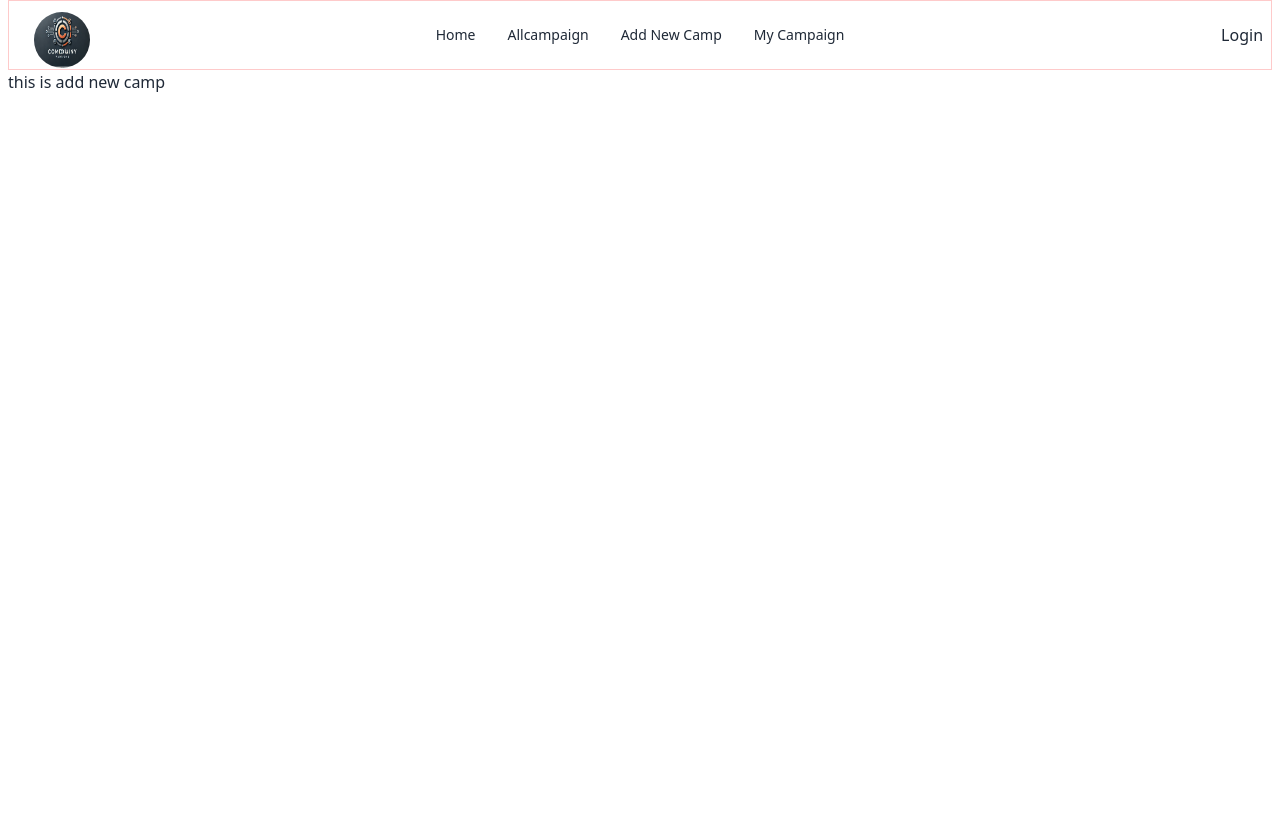
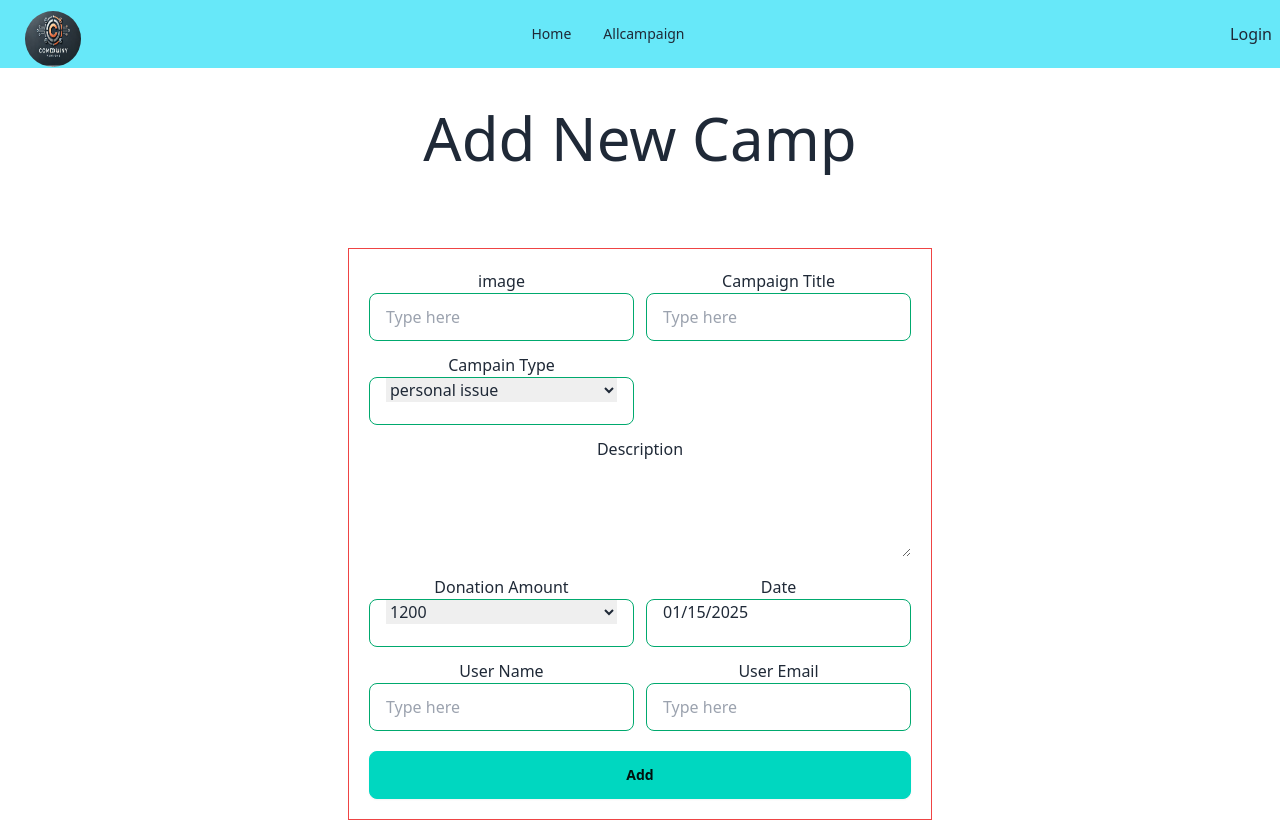
Before and after one commit to shoriful-hasan/tulip-frontend, a React (Vite) app: page /Addcamp in a window 1280 px wide. Built offline with nearby package versions, Linux system fonts and the light colour scheme; no server answers.

Commit message:
private route and register done

```diff
--- a/package.json
+++ b/package.json
@@ -18,9 +18,11 @@
     "match-sorter": "^8.0.0",
     "react": "^18.3.1",
     "react-awesome-reveal": "^4.3.1",
+    "react-datepicker": "^7.6.0",
     "react-dom": "^18.3.1",
     "react-router-dom": "^7.1.1",
     "sort-by": "^1.2.0",
+    "sweetalert2": "^11.15.10",
     "swiper": "^11.2.0"
   },
   "devDependencies": {
--- a/src/Addnew/Addnew.jsx
+++ b/src/Addnew/Addnew.jsx
@@ -1,10 +1,156 @@
-import React from 'react';
+import React, { useContext, useState } from 'react';
+import DatePicker from 'react-datepicker';
+import "react-datepicker/dist/react-datepicker.css";
+import { Authcontext } from '../Authprovider/Authprovider';
+import Swal from 'sweetalert2';
+const Addnew = () => {
+    const [startdate,setstartdate] = useState(new Date())
+    const {user} = useContext(Authcontext)
+      const Additem = (e)=>{
+        e.preventDefault();
+        console.log('add btn are click');
+        const form  = e.target
+         const formdata =  new FormData(form);
+        const imageurl  = formdata.get('imageurl');
+        const campaignTitle  = formdata.get('campaignTitle');
+        const CampaignType  = formdata.get('CampaignType');
+        const description  = formdata.get('description');
+        const datetime     = formdata.get('datetime');
+        const userName    = formdata.get('userName');
+        const UserEmail   = formdata.get('UserEmail')
+        const data  = {
+            imageurl,campaignTitle,CampaignType,description,datetime,userName,UserEmail
+        }
+        fetch('http://localhost:5000/tulipallvalue',{
+            method : 'post',
+            headers : {'content-type' : 'application/json'},
+            body :JSON.stringify(data)
+        })
+        .then(res => res.json())
+        .then(data => {
+            console.log(data)
+            if(data.insertedId){
+                Swal.fire({
+                    title: "Item Added",
+                    text: "Successfully",
+                    icon: "success"
+                  });
+            }
 
-const Addnew = () => {
+        })
+
+        console.log(data);
+        form.reset()
+      }
+
     return (
-        <div>
-            <h2>this is add new camp</h2>
+       <div >
+        <div className='text-center'><h1 className='sm:text-xl md:text-2xl lg:text-6xl mb-20 mt-10'>Add New Camp</h1></div>
+         <div className='flex justify-center'>
+
+            <div className='  text-center  border border-red-500 space-x-3 p-5'>
+                <form onSubmit={Additem}>
+                  <div className=' grid md:grid-cols-1 lg:grid-cols-2 gap-3 border-red-200 '>
+                    {/* leftside div */}
+
+                        <div>
+                        <label>image</label><br />
+                    <input type="text" placeholder="Type here" name='imageurl'
+                    className="input input-bordered input-success w-full max-w-xs" />
+                        </div>
+
+
+
+
+                        {/* <div>
+                        <label>Campaign Type</label><br />
+                    <input type="text" placeholder="Type here" name='campaignType'
+                    className="input input-bordered input-success w-full max-w-xs" />
+                        </div> */}
+
+
+
+
+
+
+
+
+
+
+{/* right side div */}
+
+
+                        <div>
+                        <label>Campaign Title</label><br />
+                    <input type="text" placeholder="Type here" name='campaignTitle'
+                    className="input input-bordered input-success w-full max-w-xs" />
+                        </div>
+                        <div className='text-center'>
+
+                        <label>Campain Type</label>
+                       <div className='input input-bordered text-center input-success w-full max-w-xs'>
+               <select name="CampaignType" id="amount" className='w-full'>
+                   <option value="personal issue">personal issue</option>
+                   <option value="startup">startup</option>
+                   <option value=" business">business</option>
+                   <option value="creative ideas">creative ideas</option>
+               </select>
+                       </div>
+                       </div>
+                        <div className='col-span-full w-full '>
+                        <label>Description</label><br />
+                    <textarea name="description" id="" rows={4} cols={50} className='w-full'></textarea>
+                        </div>
+
+                       <div className='text-center'>
+
+                         <label> Donation Amount</label>
+                        <div className='input input-bordered text-center input-success w-full max-w-xs'>
+                <select name="amount" id="amount" className='w-full'>
+                    <option value="1200">1200</option>
+                    <option value="5000">5000</option>
+                    <option value="10000">10000</option>
+                    <option value="12000">12000</option>
+                    <option value="15000">15000</option>
+                    <option value="20000">20000</option>
+                    <option value="100000">100000</option>
+                </select>
+                        </div>
+                        </div>
+
+                        <div>
+                        <label>Date</label><br />
+                    <div className='input input-bordered input-success w-full max-w-xs'>
+                        <DatePicker
+                         type="text"
+                         selected={startdate}
+                         onChange={(date)=> setstartdate(date)}
+                          name='datetime'
+                          placeholder='date'
+
+                        />
+
+                    </div>
+                        </div>
+
+                        <div className='text-center'>
+                        <label>User Name</label><br />
+                    <input type="text" placeholder="Type here" name='userName' defaultValue={ user && user?.displayName}
+                    className="input input-bordered input-success w-full max-w-xs" />
+                        </div>
+                        <div>
+                        <label>User Email</label><br />
+                    <input type="text" placeholder="Type here" name='UserEmail' defaultValue={ user && user?.email}
+                    className="input input-bordered input-success w-full max-w-xs" />
+                        </div>
+
+
+                  </div>
+                  <button  className='btn btn-accent w-full mt-5' type='submit'>Add</button>
+                </form>
+            </div>
         </div>
+       </div>
     );
 };
 
--- a/src/Authentication/Login.jsx
+++ b/src/Authentication/Login.jsx
@@ -5,14 +5,38 @@ import { Authcontext } from '../Authprovider/Authprovider';
 import { Link } from 'react-router-dom';
 const Login = () => {
 
-const {name} = useContext(Authcontext)
+const {usersignin} = useContext(Authcontext)
+
+
+const Handle_login_signin = (e)=>{
+  e.preventDefault()
+  const form = new FormData(e.target);
+  const email = form.get('email');
+  const password = form.get('password');
+  const signinvalue = {
+    email,
+    password
+  }
+  console.log(signinvalue)
+
+
+usersignin(email,password)
+.then((result)=>{
+console.log(result)
+
+})
+.then((error) =>{
+  console.log(error)
+})
+
+}
 
 
     return (
         <div>
         <div className='flex justify-center mt-3'>
         <div className="card bg-base-100 w-full max-w-sm shrink-0 border-2 border-gray-300 p-5 shadow-2xl">
-      <form className="card-body">
+      <form onSubmit={Handle_login_signin} className="card-body">
         <Player
       autoplay
       loop
@@ -24,13 +48,13 @@ const {name} = useContext(Authcontext)
           <label className="label">
             <span className="label-text">Email</span>
           </label>
-          <input type="email" placeholder="email" defaultValue={name} className="input input-bordered" required />
+          <input type="email" placeholder="email" name='email' className="input input-bordered" required />
         </div>
         <div className="form-control">
           <label className="label">
             <span className="label-text">Password</span>
           </label>
-          <input type="password" placeholder="password" className="input input-bordered" required />
+          <input type="password" placeholder="password" name='password' className="input input-bordered" required />
           <label className="label">
             <a href="#" className="label-text-alt link link-hover">Forgot password?</a>
           </label>
--- a/src/Authprovider/Authprovider.jsx
+++ b/src/Authprovider/Authprovider.jsx
@@ -1,5 +1,5 @@
-import React, { createContext } from 'react';
-import { createUserWithEmailAndPassword, getAuth, updateProfile } from "firebase/auth";
+import React, { createContext, useEffect, useState } from 'react';
+import { createUserWithEmailAndPassword, getAuth, onAuthStateChanged, signInWithEmailAndPassword, signOut, updateProfile } from "firebase/auth";
 import app from '../Firebase/firebase.config';
 
 
@@ -8,27 +8,61 @@ export const Authcontext = createContext()
 const Authprovider = ({Details}) => {
 // firebase  authprovider
 const provider = getAuth(app)
-// create user profile using email and password
+const [user,setuser] = useState(null)
+const [loading,setloading] = useState(true)
+
+// create user profile using email and password // signup
 const Create_New_User_using_Register = (email,password) =>{
+setloading(true)
     return createUserWithEmailAndPassword(provider,email,password)
 }
-// user profile update
 
 
+// signin user
+
+const usersignin = (email,password)=>{
+    setloading(true)
+    return signInWithEmailAndPassword(provider,email,password)
+}
+
+
+// userlogout
+const logout = ()=>{
+    setloading(true)
+    return signOut(provider)
+}
+
+// user profile update
 const updateprofile = (updatedate)=>{
+    setloading(true)
     return updateProfile(provider.currentUser,updatedate)
 }
+
+// onAuthstate change
+useEffect(()=>{
+    const unsubscribe = onAuthStateChanged(provider,currentuser =>{
+        setuser(currentuser)
+        setloading(false)
+    })
+return ()=>{
+    unsubscribe()
+}
+
+
+},[])
 
 
 
 
 
-
-    const name = 'shoriful hasan'
     const authinfo = {
         Create_New_User_using_Register,
         updateprofile,
-        name
+        logout,
+        usersignin,
+        loading,
+        user,
+        setuser
     }
     return (
 <Authcontext.Provider value={authinfo}>{Details}</Authcontext.Provider>
--- a/src/Mainlayout/Mainlayout.jsx
+++ b/src/Mainlayout/Mainlayout.jsx
@@ -5,9 +5,11 @@ import Navber from '../Navber/Navber';
 const Mainlayout = () => {
     return (
         <div>
-         <div className='px-2'>
-             <div className='border border-red-200'><Navber></Navber></div>
+         <div className=''>
+             <div className='bg-cyan-300'><Navber></Navber></div>
+            <div className='px-3'>
             <Outlet></Outlet>
+            </div>
          </div>
         </div>
     );
--- a/src/Navber/Navber.jsx
+++ b/src/Navber/Navber.jsx
@@ -1,10 +1,15 @@
-import React from 'react';
+import React, { useContext } from 'react';
 import { Link } from 'react-router-dom';
 import navicon from '/assets/favicon.jpg'
+import { Authcontext } from '../Authprovider/Authprovider';
 
 const Navber = () => {
+
+const {logout,user} = useContext(Authcontext);
+console.log(user);
+
     return (
-        <div className="navbar bg-base-100">
+        <div className="navbar bg-">
         <div className="navbar-start">
           <div className="dropdown">
             <div tabIndex={0} role="button" className="btn btn-ghost lg:hidden">
@@ -18,7 +23,7 @@ const Navber = () => {
                   strokeLinecap="round"
                   strokeLinejoin="round"
                   strokeWidth="2"
-                  d="M4 6h16M4 12h8m-8 6h16" />
+                  d="M4 6h16M4 12h8m-8 6h16"/>
               </svg>
             </div>
             <ul
@@ -36,13 +41,28 @@ const Navber = () => {
           <ul className="menu menu-horizontal px-1">
           <li><Link to='/'>Home</Link></li>
           <li><Link to='/allcampaign'>Allcampaign</Link></li>
-          <li><Link to='/Addcamp'>Add New Camp</Link></li>
-          <li><Link to='/mycamp'>My Campaign</Link></li>
+          <li>{user && <Link to='/Addcamp'>Add New Camp</Link>}</li>
+          <li>{user && <Link to='/mycamp'>My Campaign</Link>}</li>
           </ul>
         </div>
         <div className="navbar-end">
-        <li className='list-none'><Link to='/login'>Login</Link></li>
+
+
+        {
+            user&& user?.email ? <>
+             <p>{user.displayName}</p>
+             <button onClick={logout} className='btn btn-success'>logout</button>
+            </>
+
+
+
+            :  <li className='list-none'><Link to='/login'>Login</Link></li>
+
+
+
+          }
         </div>
+
       </div>
     );
 };
--- /dev/null
+++ b/src/Private/Private.jsx
@@ -0,0 +1,5 @@
+const Private = ({privatecontent}) => {
+    return privatecontent
+};
+
+export default Private;
--- a/src/Route/Route.jsx
+++ b/src/Route/Route.jsx
@@ -8,6 +8,7 @@ import Addnew from '../Addnew/Addnew';
 import Mycamp from '../Mycamp/Mycamp';
 import Login from '../Authentication/Login';
 import Register from '../Authentication/Register';
+import Private from '../Private/Private';
 
 
 
@@ -26,12 +27,12 @@ const router = createBrowserRouter([
             },
             {
                 path : '/Addcamp',
-                element : <Addnew></Addnew>
+                element : <Private privatecontent={<Addnew></Addnew>}></Private>
             },
             {
 
                 path : '/mycamp',
-                element : <Mycamp></Mycamp>
+                element : <Private privatecontent={<Mycamp></Mycamp>}></Private>
             },
             {
                 path : '/login',
```
Also changed, not shown: src/Authentication/Register.jsx (+39 -6 lines), src/Firebase/firebase.config.js (+4 -4 lines), 1 other file (tests, documents, lock files or other folders).
